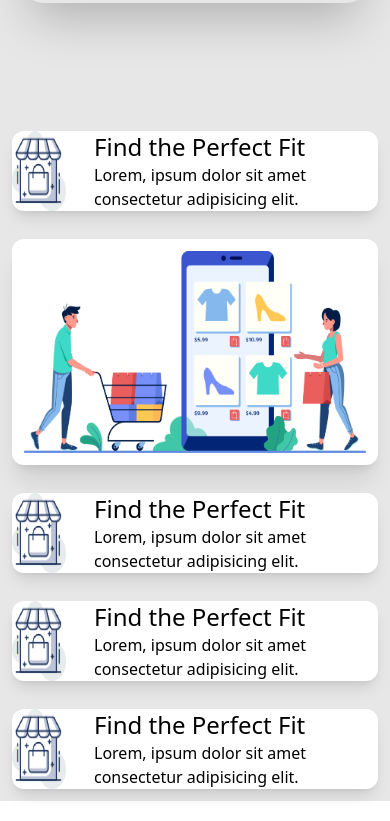
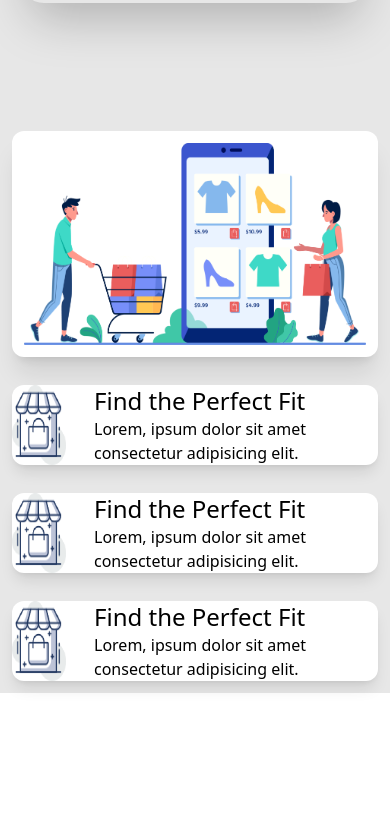
Before and after one commit to sajid1545/PH-penguin-mart, a plain HTML site: page index.html in a window 390 px wide. Shown: the part 4888-5709 px from the top of the page. After the commit the page ends 5601 px from the top, so only its background shows below. Drawn offline with nearby package versions, Linux system fonts and the light colour scheme.

Commit message:
order applied

```diff
--- a/index.html
+++ b/index.html
@@ -233,9 +233,10 @@
 
         <!-- ~ Benefit Section  ==============================================-->
 
+
         <section class="mb-5">
             <div class="grid grid-cols-1 lg:grid-cols-2 gap-7 p-3">
-                <div class="flex items-center gap-7 bg-white rounded-xl shadow-lg sm:hidden lg:flex ">
+                <div class="flex items-center gap-7 bg-white rounded-xl shadow-lg order-2 lg:order-none   ">
                     <div>
                         <img src="images/house.png" class="w-20 h-20" alt="">
 
@@ -270,16 +271,7 @@
                         <p>Lorem, ipsum dolor sit amet consectetur adipisicing elit.</p>
                     </div>
                 </div>
-                <div class="flex items-center gap-7 bg-white rounded-xl shadow-lg  sm:flex lg:hidden ">
-                    <div>
-                        <img src="images/house.png" class="w-20 h-20" alt="">
 
-                    </div>
-                    <div>
-                        <h3 class="text-2xl">Find the Perfect Fit</h3>
-                        <p>Lorem, ipsum dolor sit amet consectetur adipisicing elit.</p>
-                    </div>
-                </div>
 
             </div>
         </section>
```
